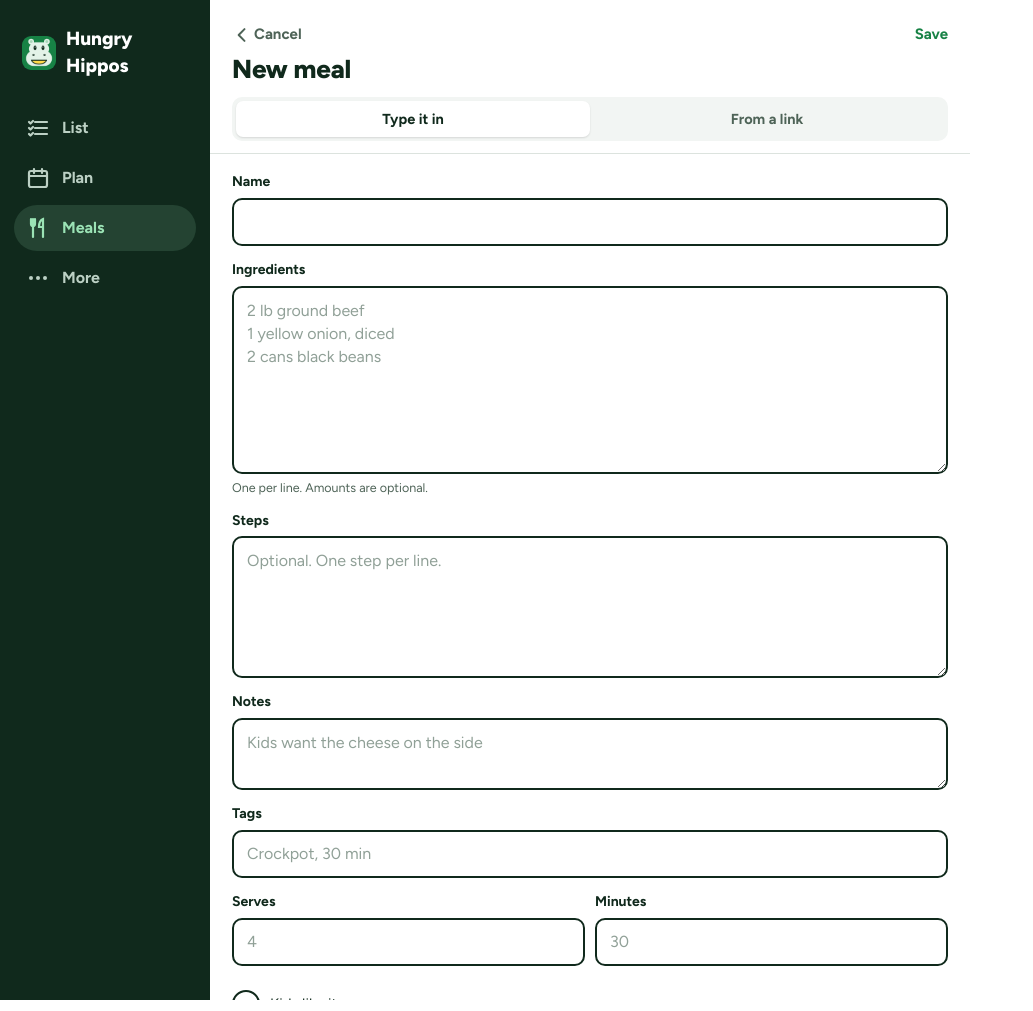
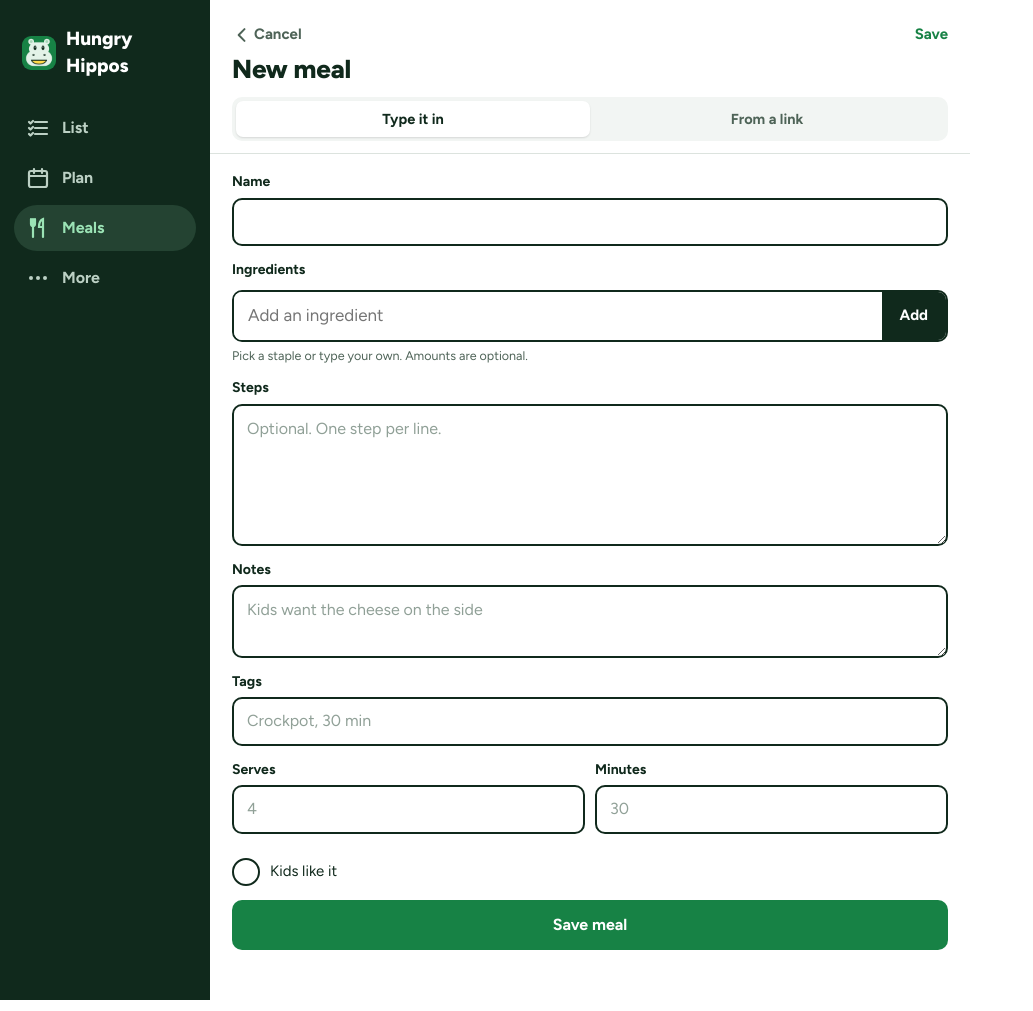
Before and after one commit to xadamz23/hungry-hippos, a FastAPI app: page /meals/new in a window 1280 px wide. Shown: the whole page, without its empty margins (0-1033 px from the left). Run offline with FastAPI, Linux system fonts and the light colour scheme.

Commit message:
Meal form: add ingredients one at a time, with staple suggestions
Replace the one-per-line textarea with editable rows and an add field
that reuses the List quick-add dropdown (quickAddBase), so typing
filters staples and Enter or a tap adds the staple with its amount.
Enter never submits the meal form, and text left in the add box is
saved as the last ingredient. A missing-name error now keeps every
row instead of just the last one.

Co-Authored-By: Claude Opus 5.5 <noreply@anthropic.com>

```diff
--- a/app/static/css/app.css
+++ b/app/static/css/app.css
@@ -293,6 +293,7 @@ textarea.input { min-height: 110px; line-height: 1.45; resize: vertical; }
 .irow { display: flex; align-items: center; gap: 8px; padding: 9px 0; border-bottom: 1px solid var(--rule); }
 .irow .t { flex: 1; font-size: 15px; line-height: 1.25; min-width: 0; }
 .irow .t small { display: block; font-size: 12.5px; color: var(--ink-2); }
+.irow input.t { border: 0; width: 100%; padding: 4px 0; background: transparent; font-size: 16px; }
 .flag { font-size: 12.5px; font-weight: 700; color: var(--warn); }
 .secselect {
   appearance: none; -webkit-appearance: none; border: 0; border-radius: 6px; padding: 5px 26px 5px 9px;
--- a/app/static/js/app.js
+++ b/app/static/js/app.js
@@ -61,56 +61,11 @@ function initSortables(root) {
 document.addEventListener("DOMContentLoaded", () => initSortables(document));
 document.addEventListener("htmx:load", (e) => initSortables(e.detail.elt));
 
-document.addEventListener("alpine:init", () => {
-  // List item sheet: amount stepper and the "Always put X in <section>" label.
-  Alpine.data("itemSheet", () => ({
-    sec: "",
-    amt: "",
-    init() {
-      this.sec = this.$el.dataset.section || "";
-      this.amt = this.$el.dataset.amount || "";
-    },
-    bump(delta) {
-      const m = this.amt.match(/^(\d+(?:\.\d+)?)(.*)$/);
-      if (m) {
-        const n = Math.max(0, parseFloat(m[1]) + delta);
-        this.amt = (n % 1 ? n.toFixed(1) : String(n)) + m[2];
-      } else if (!this.amt.trim() && delta > 0) {
-        this.amt = "1";
-      }
-    },
-  }));
-
-  // List: checked items are hidden by default; the choice is remembered on this device.
-  Alpine.data("listView", () => ({
-    showChecked: (() => {
-      try { return localStorage.getItem("showChecked") === "1"; } catch { return false; }
-    })(),
-    toggle() {
-      this.showChecked = !this.showChecked;
-      try { localStorage.setItem("showChecked", this.showChecked ? "1" : "0"); } catch {}
-    },
-  }));
-
-  // Staples page: the filter box hides rows whose name doesn't contain the typed text. Drag handles hide
-  // while filtering, since reordering a partial list is confusing.
-  Alpine.data("stapleFilter", () => ({
-    q: "",
-    filtering() {
-      return this.q.trim() !== "";
-    },
-    shows(name) {
-      return !this.filtering() || name.toLowerCase().includes(this.q.trim().toLowerCase());
-    },
-    anyShown() {
-      return [...this.$root.querySelectorAll("#staple-rows [data-name]")].some((r) => this.shows(r.dataset.name));
-    },
-  }));
-
-  // List quick-add: typing opens a dropdown of matching staples. The last word typed is matched against the
-  // start of each word in a staple's name, skipping amounts, so "2 gal mi" still finds Milk. Arrow keys move
-  // through the matches and Enter adds the highlighted one; with nothing highlighted Enter adds the typed text.
-  Alpine.data("quickAdd", () => ({
+// List quick-add: typing opens a dropdown of matching staples. The last word typed is matched against the
+// start of each word in a staple's name, skipping amounts, so "2 gal mi" still finds Milk. Arrow keys move
+// through the matches and Enter adds the highlighted one; with nothing highlighted Enter adds the typed text.
+function quickAddBase() {
+  return {
     q: "",
     open: false,
     active: -1,
@@ -158,7 +113,86 @@ document.addEventListener("alpine:init", () => {
       e.preventDefault();
       el.click();
     },
+  };
+}
+
+document.addEventListener("alpine:init", () => {
+  // List item sheet: amount stepper and the "Always put X in <section>" label.
+  Alpine.data("itemSheet", () => ({
+    sec: "",
+    amt: "",
+    init() {
+      this.sec = this.$el.dataset.section || "";
+      this.amt = this.$el.dataset.amount || "";
+    },
+    bump(delta) {
+      const m = this.amt.match(/^(\d+(?:\.\d+)?)(.*)$/);
+      if (m) {
+        const n = Math.max(0, parseFloat(m[1]) + delta);
+        this.amt = (n % 1 ? n.toFixed(1) : String(n)) + m[2];
+      } else if (!this.amt.trim() && delta > 0) {
+        this.amt = "1";
+      }
+    },
   }));
+
+  // List: checked items are hidden by default; the choice is remembered on this device.
+  Alpine.data("listView", () => ({
+    showChecked: (() => {
+      try { return localStorage.getItem("showChecked") === "1"; } catch { return false; }
+    })(),
+    toggle() {
+      this.showChecked = !this.showChecked;
+      try { localStorage.setItem("showChecked", this.showChecked ? "1" : "0"); } catch {}
+    },
+  }));
+
+  // Staples page: the filter box hides rows whose name doesn't contain the typed text. Drag handles hide
+  // while filtering, since reordering a partial list is confusing.
+  Alpine.data("stapleFilter", () => ({
+    q: "",
+    filtering() {
+      return this.q.trim() !== "";
+    },
+    shows(name) {
+      return !this.filtering() || name.toLowerCase().includes(this.q.trim().toLowerCase());
+    },
+    anyShown() {
+      return [...this.$root.querySelectorAll("#staple-rows [data-name]")].some((r) => this.shows(r.dataset.name));
+    },
+  }));
+
+  Alpine.data("quickAdd", quickAddBase);
+
+  // Meal form: ingredients as editable rows, added one at a time from the same staple dropdown as the List
+  // quick-add. Enter never submits the meal form; it adds the highlighted staple or the typed text.
+  Alpine.data("ingredientRows", () => {
+    const base = quickAddBase();
+    return {
+      ...base,
+      lines: [],
+      init() {
+        base.init.call(this);
+        try { this.lines = JSON.parse(this.$el.dataset.lines || "[]"); } catch { this.lines = []; }
+      },
+      add(text) {
+        const line = (text || "").trim();
+        if (line) this.lines.push(line);
+        this.q = "";
+        this.open = false;
+        this.$refs.add.focus();
+      },
+      enter(e) {
+        e.preventDefault();
+        const el = this.isOpen() && this.options()[this.active];
+        if (el) el.click();
+        else this.add(this.q);
+      },
+      remove(i) {
+        this.lines.splice(i, 1);
+      },
+    };
+  });
 });
 
 window.addTag = (btn) => {
--- a/app/templates/meals/form.html
+++ b/app/templates/meals/form.html
@@ -29,10 +29,41 @@
   {% else %}
   <form id="meal-form" method="post" action="{{ '/meals/%d' % meal.id if meal else '/meals' }}">
     <div class="field"><label for="name">Name</label><input id="name" class="input" name="name" value="{{ v.name or '' }}" required autocomplete="off"></div>
-    <div class="field">
-      <label for="ingredients">Ingredients</label>
-      <textarea id="ingredients" class="input" name="ingredients" rows="7" placeholder="2 lb ground beef&#10;1 yellow onion, diced&#10;2 cans black beans">{{ v.ingredients or '' }}</textarea>
-      <p class="hint">One per line. Amounts are optional.</p>
+    <div class="field" x-data="ingredientRows" data-lines="{{ (v.ingredients or '').splitlines()|map('trim')|select|list|tojson|forceescape }}">
+      <label for="add-ingredient">Ingredients</label>
+      <template x-for="(line, i) in lines">
+        <div class="irow">
+          <input class="t" name="ingredient_lines" x-model="lines[i]" :aria-label="`Ingredient ${i + 1}`" autocomplete="off">
+          <button type="button" class="icon-btn" @click="remove(i)" :aria-label="`Remove ${line}`"><svg><use href="#i-x"/></svg></button>
+        </div>
+      </template>
+      {# Named like the rows so text typed but not yet added is saved as the last ingredient. #}
+      <div class="add" style="margin-top:10px">
+        <input id="add-ingredient" name="ingredient_lines" x-ref="add" placeholder="Add an ingredient" autocomplete="off" enterkeyhint="enter" x-model="q"
+               role="combobox" aria-autocomplete="list" aria-controls="add-suggest" aria-expanded="false"
+               :aria-expanded="isOpen()" :aria-activedescendant="activeId()"
+               @focus="open = true" @blur="open = false" @input="open = true"
+               @keydown.arrow-down.prevent="move(1)" @keydown.arrow-up.prevent="move(-1)"
+               @keydown.enter="enter($event)" @keydown.escape="open = false">
+        <button type="button" @click="add(q)">Add</button>
+      </div>
+      {% if staples %}
+      <div class="staples-wrap">
+        <div id="add-suggest" class="suggest" role="listbox" aria-label="Staples" :hidden="!isOpen()" hidden>
+          {% for s in staples %}
+          {% set a = s.amounts|amounts %}
+          <button type="button" role="option" id="sug-{{ s.id }}" tabindex="-1" data-name="{{ s.name }}" data-line="{{ (a ~ ' ' ~ s.name)|trim }}"
+                  :hidden="!shown($el.dataset.name)" :class="{ active: isActive($el) }" :aria-selected="isActive($el)"
+                  @mousedown.prevent @click="add($el.dataset.line)">
+            {% if s.section %}<span class="dot" style="background:{{ s.section.color }}"></span>{% endif %}
+            <span class="nm">{{ s.name }}</span>
+            {% if a %}<span class="amt">{{ a }}</span>{% endif %}
+          </button>
+          {% endfor %}
+        </div>
+      </div>
+      {% endif %}
+      <p class="hint">Pick a staple or type your own. Amounts are optional.</p>
     </div>
     <div class="field"><label for="steps">Steps</label><textarea id="steps" class="input" name="steps" rows="5" placeholder="Optional. One step per line.">{{ v.steps or '' }}</textarea></div>
     <div class="field"><label for="notes">Notes</label><textarea id="notes" class="input" name="notes" rows="2" style="min-height:64px" placeholder="Kids want the cheese on the side">{{ v.notes or '' }}</textarea></div>
```
Also changed, not shown: app/routers/meals.py (+8 -3 lines), app/services/shopping.py (+9 -4 lines), tests/test_meals.py (+23 -1 lines).
